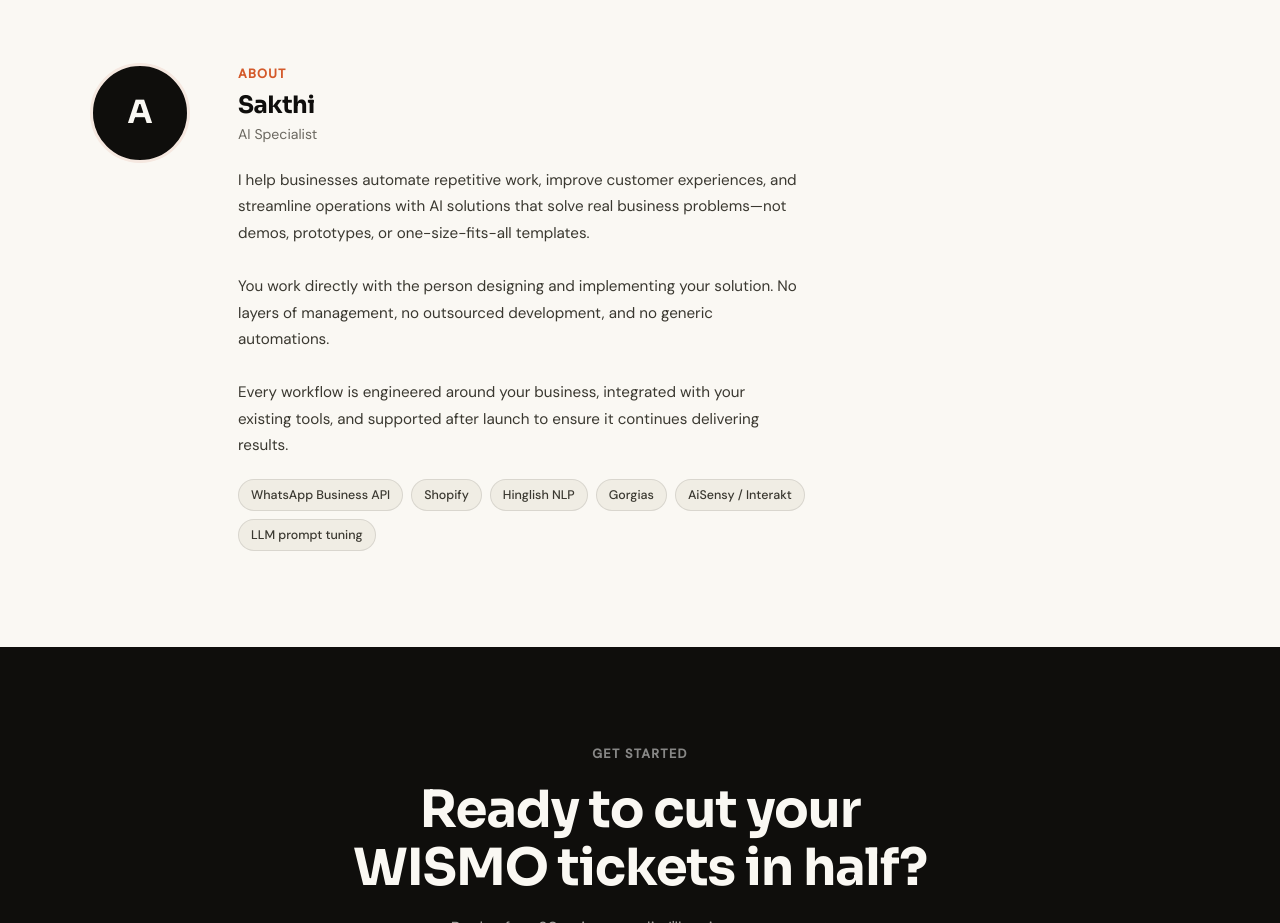
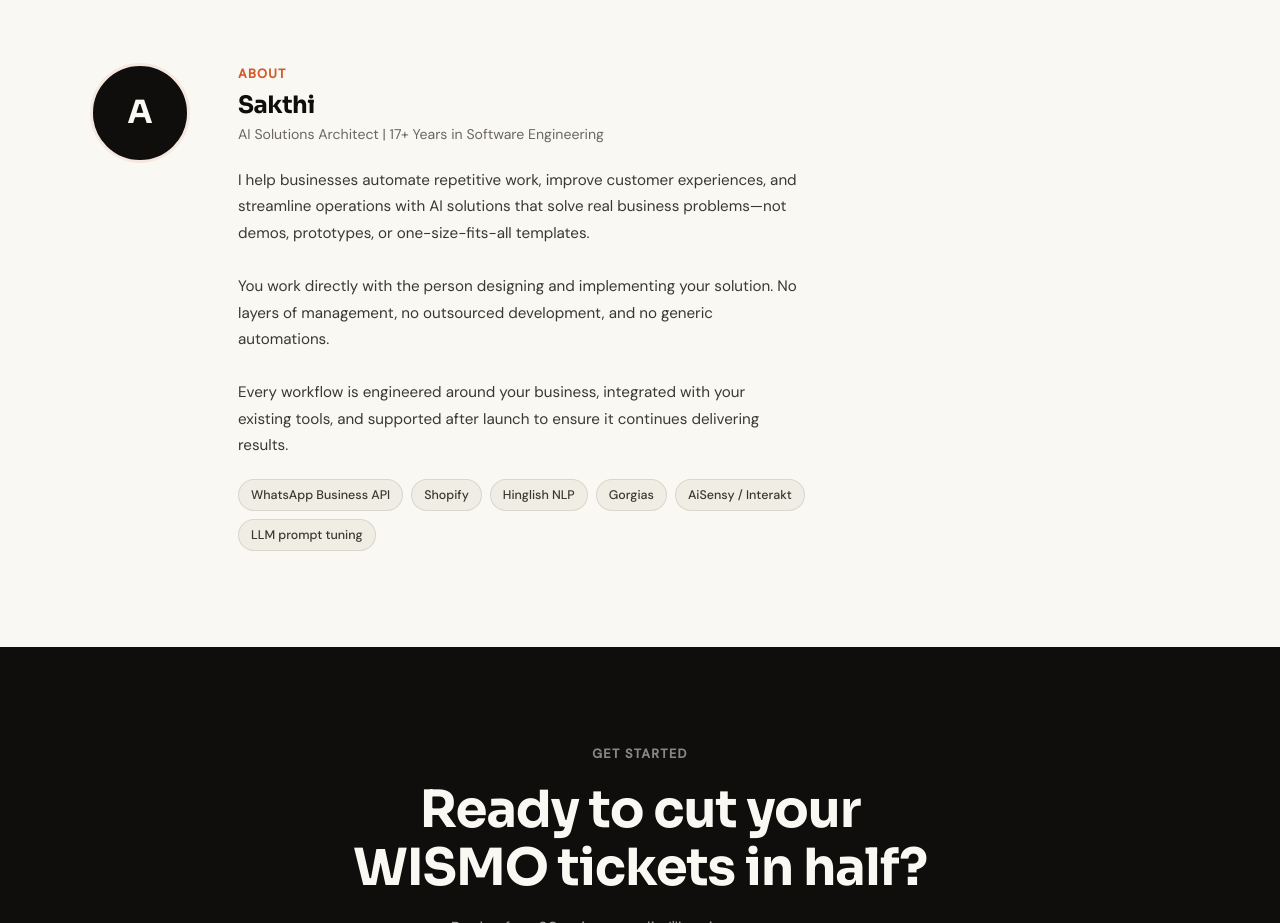
Before and after one commit to sakthi-sun/academox-site, a plain HTML site: page index.html in a window 1280 px wide. Shown: the part 4960-5883 px from the top of the page. Drawn offline with Linux system fonts and the light colour scheme.

Commit message:
Change role from 'AI Specialist' to 'AI Solutions Architect'
Updated the role description to reflect current position and experience.

```diff
--- a/index.html
+++ b/index.html
@@ -1282,7 +1282,7 @@
         <div>
           <div class="section-tag">About</div>
           <h2>Sakthi</h2>
-          <div class="about-role">AI Specialist</div>
+          <div class="about-role">AI Solutions Architect | 17+ Years in Software Engineering</div>
           <p class="about-bio">
             I help businesses automate repetitive work, improve customer experiences, and streamline operations with AI solutions that solve real
             business problems—not demos, prototypes, or one-size-fits-all templates. <br><br>
```
